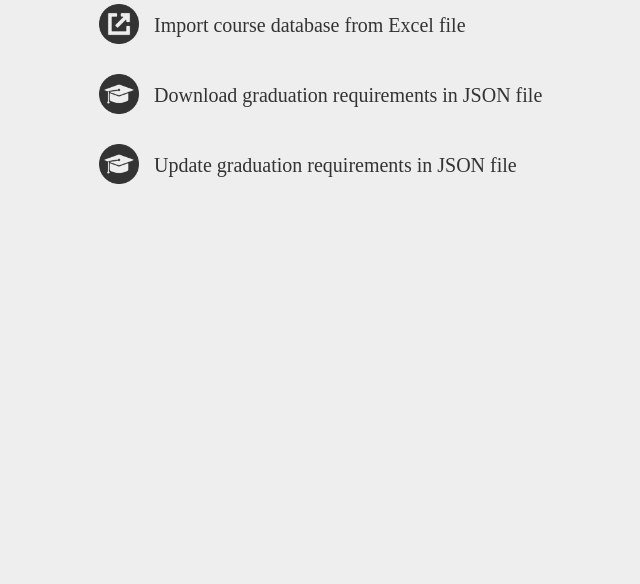
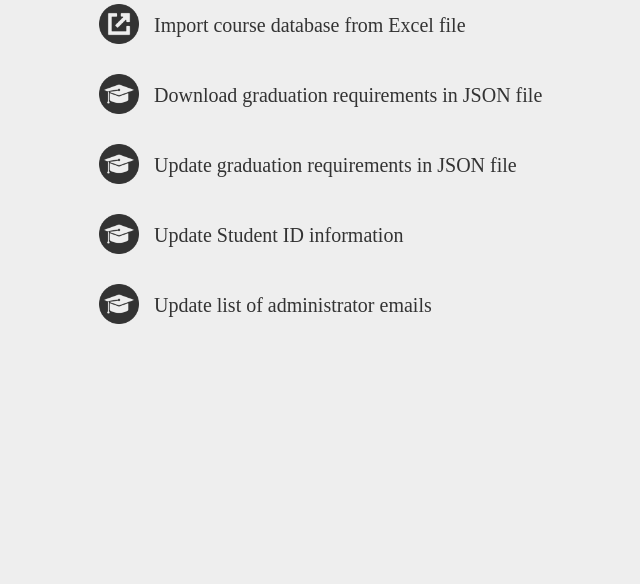
Before and after one commit to stuy-tetrabyte/graduation-req-tracker, a Flask app: page /data in a window 1280 px wide. Shown: the part 146-730 px from the top of the page, without its empty margins (41-681 px from the left). Run offline with Flask 2, Linux system fonts and the light colour scheme; the visitor is signed in with stand-in values (Sample User, id 1); parts of the project's set-up code (start-up, migrations or seed data) failed here and were passed over; some libraries are stand-ins or nearby versions.

Commit message:
Updated add student-osis functionality

```diff
--- a/app.py
+++ b/app.py
@@ -10,7 +10,7 @@ sys.path.insert(0, './utils/')
 from database import DBManager
 from Constants import *
 from database_setup import delete_project_table, get_excel, load_excel_file
-from tools import check_json
+from tools import *
 
 # security imports
 from werkzeug import secure_filename
@@ -36,6 +36,8 @@ app_dir = os.path.dirname(app_path)
 UPLOAD_FOLDER = app_dir + '/uploaded_files/'
 DOWNLOAD_FOLDER = app_dir + '/downloadables/'
 ALLOWED_EXTENSIONS = set(['xlsx', 'xls'])
+CSV_EXTENSION = 'csv'
+JSON_EXTENTION = 'json'
 app = Flask(__name__)
 app.config['UPLOAD_FOLDER'] = UPLOAD_FOLDER
 app.config['DOWNLOAD_FOLDER'] = DOWNLOAD_FOLDER
@@ -51,6 +53,7 @@ ADMIN_FILE = open(app_dir + '/static/auth_users.csv', 'r')
 ADMINS = [ str(s.strip()) for s in f.readlines() if '@stuy.edu' in s ]
 ADMIN_FILE.close()
 
+student_osis = {}
 #}}}
 #{{{ Decorator Functions
 def login_required(f):
@@ -77,6 +80,35 @@ def redirect_if_student(f):
             return redirect(url_for("student_view"))
         return f(*args, **kwargs)
     return decorated_function
+#}}}
+#{{{ Tools
+def load_student_osis_dict():
+    """
+    load_student_osis_dict: loads a csv file at static/users_stuyedu.csv into
+    the student_osis dictionary
+
+    Returns:
+        True upon success, False otherwise
+    """
+    global student_osis
+    student_osis = {}
+
+    try:
+        reader = csv.reader(open('../static/users_stuyedu.csv', 'rb'))
+    except IOException:
+        return False
+
+    for i, rows in enumerate(reader):
+        if i == 0:
+            continue
+
+        k = rows[0]
+        v = rows[1]
+
+        student_osis[k] = v
+
+        return True
+
 #}}}
 #{{{ Pages
 @app.route("/")
@@ -347,6 +379,39 @@ def update_graduation_requirements():
     else:
         return render_template('upload.html', redir = 'update_reqs')
 
+@app.route('/update_students', methods = ['GET', 'POST'])
+@app.route('/update_students/', methods = ['GET', 'POST'])
+@login_required
+def update_student_osis():
+    """
+    update_student_osis: updates the current csv file based on an uploaded csv
+    file
+
+    Returns:
+        The upload page, or the finished page
+    """
+    if request.method == 'POST':
+        f = request.files['file']
+        if f and '.' in filename and filename.rsplit('.', 1)[1] == CSV_EXTENSION:
+            secure_name = secure_filename(f.filename)
+            path_to_uploaded = os.path.join(app.config['UPLOAD_FOLDER'],
+                    secure_name)
+            print "Saving file to: ", path_to_uploaded
+            f.save(os.path.join(path_to_uploaded))
+            if check_student_csv(path_to_uploaded):
+                os.rename(path_to_uploaded, 'static/reqs.json')
+                load_student_osis_dict()
+                return redirect(url_for("login"))
+            else:
+                return render_template('upload.html', redir = 'login', err =
+                        'Invalid CSV file!')
+        else:
+            return render_template('upload.html', redir = 'login', err =
+                        'Invalid CSV file!')
+
+    else:
+        return render_template('upload.html', redir = 'login')
+
 @app.route('/export_filtered')
 @app.route('/export_filtered/')
 @login_required
--- a/templates/data.html
+++ b/templates/data.html
@@ -18,4 +18,14 @@
     Update graduation requirements in JSON file
 </a>
 
+<a class="icon" href="/update_students">
+    <img src="{{ url_for('static', filename='grad.png') }}" />
+    Update Student ID information
+</a>
+
+<a class="icon" href="/update_admins">
+    <img src="{{ url_for('static', filename='grad.png') }}" />
+    Update list of administrator emails
+</a>
+
 {% endblock %}
--- a/templates/upload.html
+++ b/templates/upload.html
@@ -12,6 +12,8 @@
     <h2> Upload an Excel File: </h2>
     {% elif redir == 'update_reqs' %}
     <h2> Upload a new Graduation Requirement JSON File: </h2>
+    {% elif redir == 'login' %}
+    <h2> Upload a new Student-OSIS File: </h2>
     {% endif %}
     <form action="/{{ redir }}/" method="POST" enctype="multipart/form-data">
         <input type="file" name="file" />
```
Also changed, not shown: utils/tools.py (+23 -0 lines), 1 other file.
